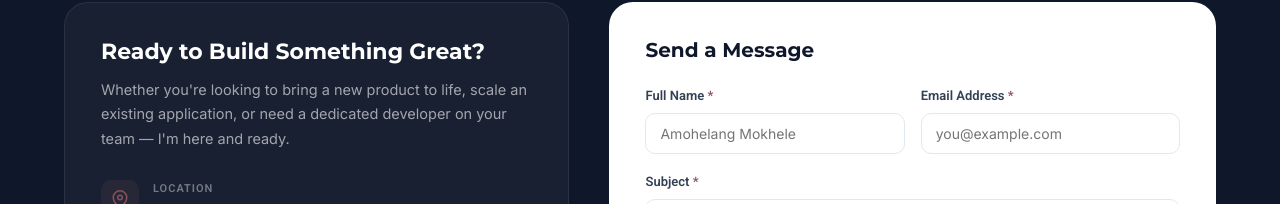
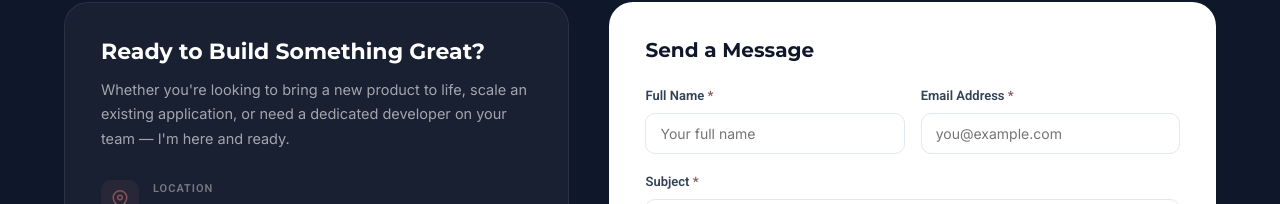
Before and after one commit to amol3ng/Portfolio, a Vue app: page / in a window 1280 px wide. Shown: the part 4694-4898 px from the top of the page. Built offline with nearby package versions, Linux system fonts and the light colour scheme.

Commit message:
Minor changes

```diff
--- a/src/components/sections/ContactSection.vue
+++ b/src/components/sections/ContactSection.vue
@@ -85,7 +85,7 @@
                 <input
                   type="text"
                   v-model="form.fullName"
-                  placeholder="Amohelang Mokhele"
+                  placeholder="Your full name"
                   :class="{ error: errors.fullName }"
                 />
                 <span v-if="errors.fullName" class="field-error">{{ errors.fullName }}</span>
--- a/src/components/sections/HeroSection.vue
+++ b/src/components/sections/HeroSection.vue
@@ -48,10 +48,10 @@
           <div class="profile-ring ring-2"></div>
           <div class="profile-img-wrap">
             <img
-            src="@/assets/profile.jpeg"
-            alt="Amohelang - Software Developer"
-            class="profile-image"
-            fetchpriority="high"
+              src="@/assets/profile.jpeg"
+              alt="Amohelang - Software Developer"
+              class="profile-image"
+              fetchpriority="high"
             />
           </div>
           <div class="tech-tag tag-1">Vue.js</div>
@@ -382,8 +382,13 @@ export default {
   .name-highlight::after { display: none; }
 }
 
+/* ✅ Hide scroll hint on mobile */
 @media (max-width: 480px) {
   .hero-stats { flex-wrap: wrap; gap: 16px; }
   .stat-divider { display: none; }
+
+  .scroll-hint {
+    display: none;
+  }
 }
 </style>
```
